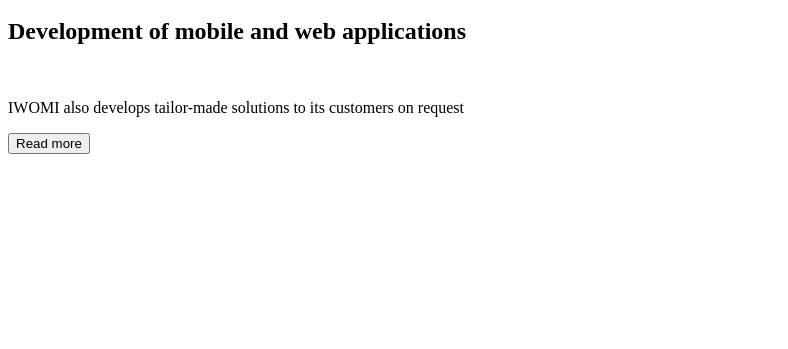
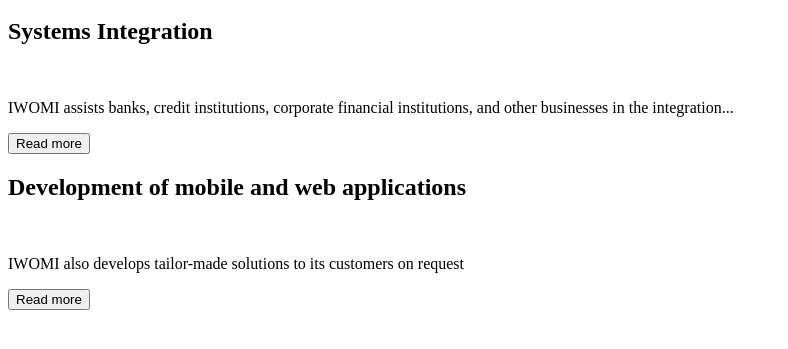
Before and after one commit to bradly2025/portfolio, a plain HTML site: page bradly.html in a window 1280 px wide. Shown: the part 107-456 px from the top of the page, without its empty margins (0-788 px from the left). Drawn offline with Linux system fonts and the light colour scheme.

Commit message:
Add feature-gallery

```diff
--- a/bradly.html
+++ b/bradly.html
@@ -24,6 +24,12 @@
     </div>
   </div>
 
+      <div class="a">
+            <h2>Systems Integration</h2><br />
+            <p>IWOMI assists banks, credit institutions, corporate financial institutions,
+            and other businesses in the integration...</p>
+            <button>Read more</button>
+        </div>
 
 
   <footer>
```
